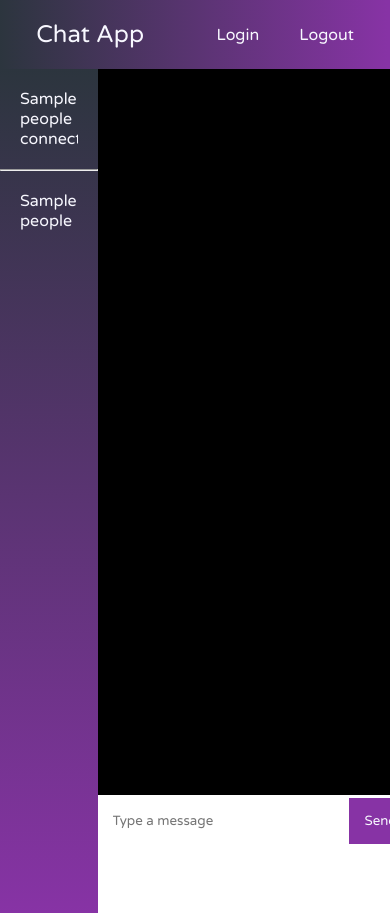
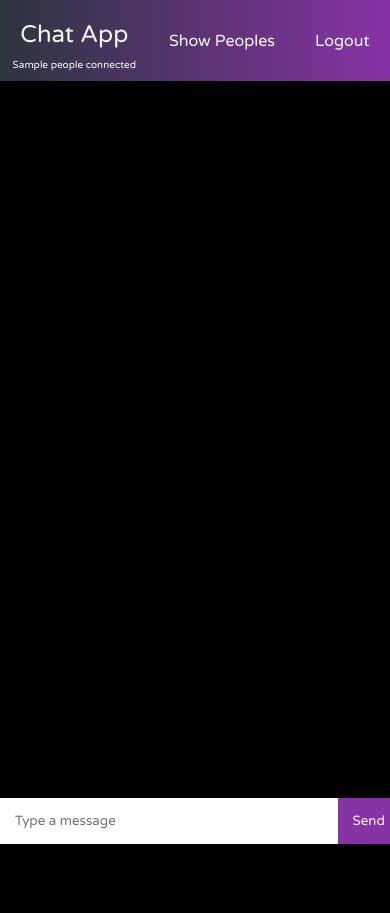
Before and after one commit to Uday-lal/chat-app, a Python web app: template app/templates/chat.html in a window 390 px wide. After the commit the page ends 844 px from the top, so only its background shows below. Run offline with Jinja, Linux system fonts and the light colour scheme; the template is opened without the code that fills it: most values are stand-ins (such as "Sample title", 1, 10 or a date in 2020); some libraries are stand-ins or nearby versions.

Commit message:
Add mobile view to the application

```diff
--- a/app/static/chat.css
+++ b/app/static/chat.css
@@ -10,6 +10,10 @@ div.grid {
   display: grid;
   grid-template-columns: 25% 80%;
   overflow: hidden;
+}
+
+span#clear {
+  display: none;
 }
 
 div#connection-info {
@@ -37,10 +41,15 @@ nav {
   align-items: center;
 }
 
-nav > .nav-content > h1 {
+nav > .nav-content > div > h1 {
   padding: 20px;
   color: ghostwhite;
   font-weight: normal;
+}
+
+nav > .nav-content > div > span {
+  display: none;
+  color: ghostwhite;
 }
 
 ul {
@@ -158,3 +167,71 @@ span.date {
   cursor: pointer;
   text-align: center;
 }
+
+li#show-peoples {
+  display: none;
+}
+
+@media (max-width: 765px) {
+  div#connection-info {
+    display: none;
+  }
+
+  li#show-peoples {
+    display: block;
+    color: ghostwhite;
+  }
+
+  div.grid {
+    display: block;
+    width: 100vw;
+  }
+
+  div#chat-container {
+    width: 100%;
+  }
+
+  #chat-box-container {
+    display: flex;
+    position: fixed;
+    bottom: 0;
+    background-color: black;
+    width: 100%;
+    justify-content: center;
+    align-items: center;
+  }
+
+  nav > .nav-content > div > span {
+    display: block;
+    color: ghostwhite;
+    font-size: 10px;
+  }
+
+  nav > .nav-content > div {
+    display: flex;
+    justify-content: center;
+    align-items: center;
+    flex-direction: column;
+    padding: 10px;
+  }
+
+  nav > .nav-content > div > h1 {
+    color: ghostwhite;
+    font-weight: normal;
+    padding: 10px;
+  }
+
+  ul#nav-links {
+    transition: all 2s linear;
+  }
+
+  ul.hidden {
+    display: none;
+    opacity: 0;
+  }
+
+  span#clear-visible {
+    display: block;
+    color: ghostwhite;
+  }
+}
--- a/app/static/index.js
+++ b/app/static/index.js
@@ -3,6 +3,7 @@ const chatBox = document.getElementById("chat-box");
 const sendButton = document.getElementById("send");
 const messages = document.getElementById("messages");
 const peoples = document.getElementById("peoples");
+const showPeoples = document.getElementById("show-peoples");
 let username;
 
 function getTime(utcTime) {
@@ -137,7 +138,7 @@ socket.on("connection_state", (connection_data) => {
   }
 });
 
-sendButton.onclick = () => {
+sendButton.onclick = function () {
   const message = chatBox.value;
   const date = new Date();
   if (message) {
@@ -157,3 +158,10 @@ sendButton.onclick = () => {
     messages.appendChild(sendMessageBubble);
   }
 };
+
+showPeoples.onclick = function () {
+  const ul = document.getElementById("nav-links");
+  const clear = document.getElementById("clear");
+  ul.className = "hidden";
+  clear.id = "clear-visible";
+};
--- a/app/templates/chat.html
+++ b/app/templates/chat.html
@@ -23,11 +23,13 @@
   <body>
     <nav class="navbar">
       <div class="nav-content">
-        <h1>Chat App</h1>
-        <ul>
-          <li>
-            <a href="{{ url_for('views.home') }}">Login</a>
-          </li>
+        <div>
+          <h1>Chat App</h1>
+          <span>{{ connected_users }} people connected</span>
+        </div>
+        <span id="clear">Clear</span>
+        <ul id="nav-links">
+          <li id="show-peoples"><span>Show Peoples</span></li>
           <li><a href="#">Logout</a></li>
         </ul>
       </div>
--- a/app/views.py
+++ b/app/views.py
@@ -24,6 +24,10 @@ def home():
 
 @views.route("/chat")
 def chat():
+    if "username" not in session:
+        return redirect(url_for("views.home"))
+    elif "username" in session and session["username"] not in connected_users:
+        connected_users.append(session["username"])
     return render_template("chat.html",
                            peoples=connected_users,
                            connected_users=len(connected_users))
--- a/main.py
+++ b/main.py
@@ -4,4 +4,4 @@ from app import APP
 app = start_app()
 
 if __name__ == "__main__":
-    app.run(APP, debug=True)
+    app.run(APP, debug=True, host="0.0.0.0")
```
Also changed, not shown: app/static/index.css (+12 -2 lines), app/templates/index.html (+12 -9 lines).
